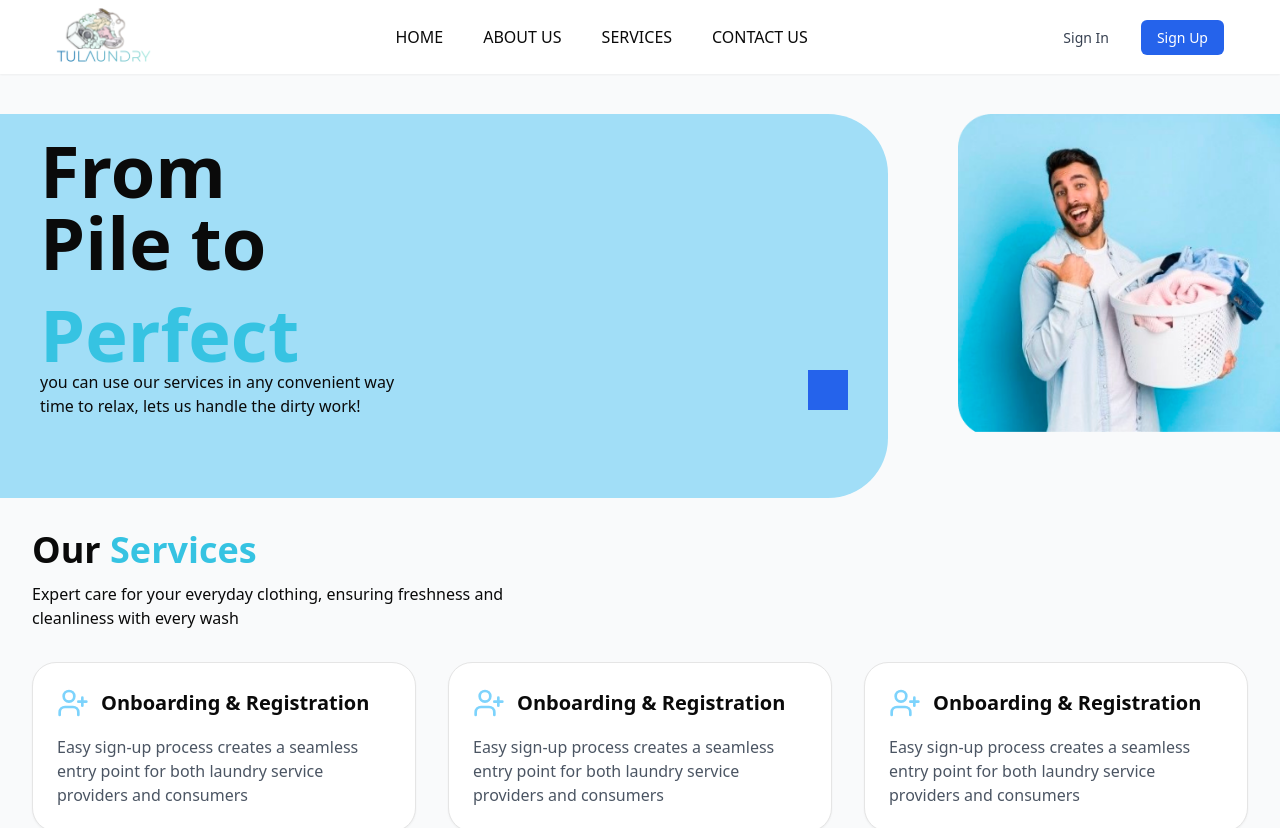
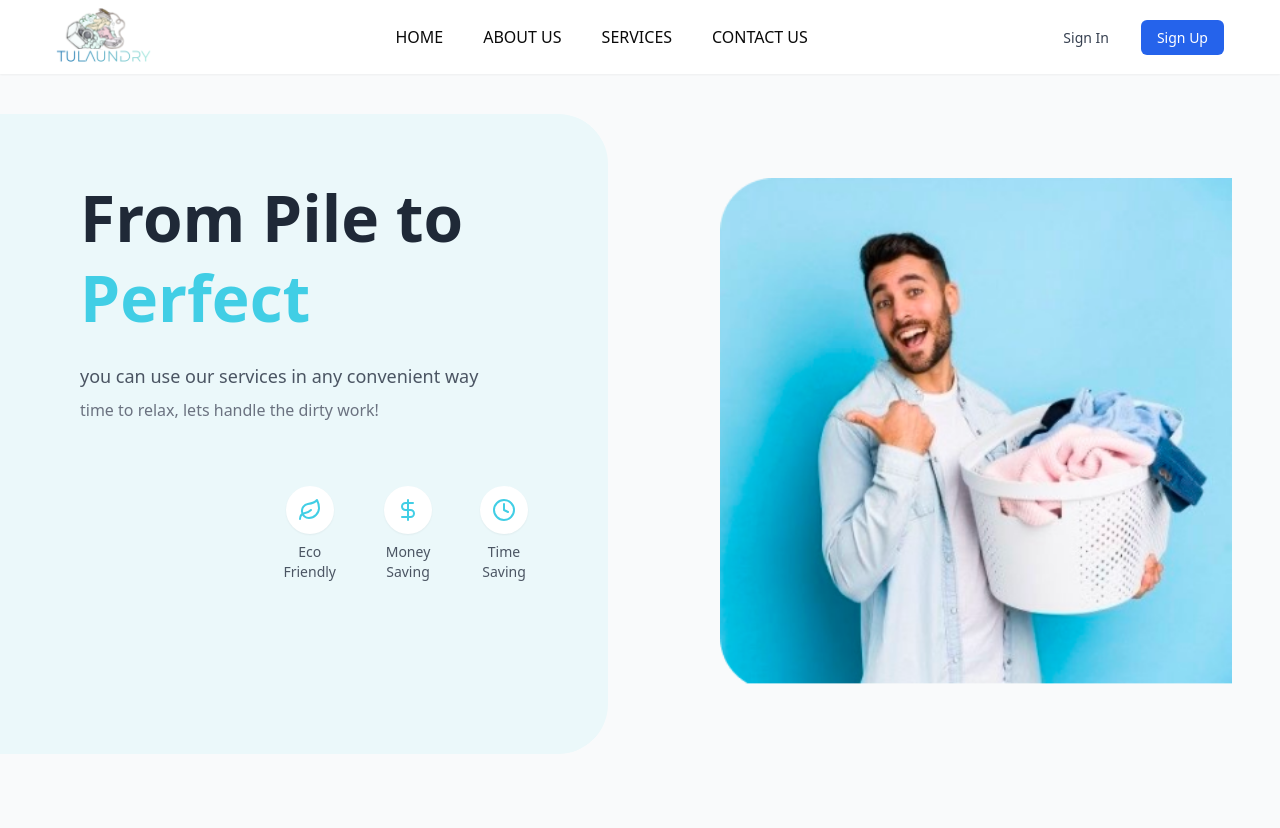
Before and after one commit to Aristocratjnr/Consumer-dashboard, a Next.js app: page /LandingPage in a window 1280 px wide. Shown: the top 828 px of the page. Built offline with nearby package versions, Linux system fonts and the light colour scheme.

Commit message:
TP-20: feat: redesign HeroSection with improved layout and feature icons

```diff
--- a/src/components/HomePage/HeroSection.tsx
+++ b/src/components/HomePage/HeroSection.tsx
@@ -1,37 +1,65 @@
-import Image from "next/image";
+import Image from "next/image"
+import { Clock, Leaf, DollarSign } from 'lucide-react'
+import Link from "next/link"
 
 export default function HeroSection() {
   return (
-    <div id="home" className="mt-10 flex">
-      {/* Text */}
-      <div className="items-start rounded-br-[60px] rounded-tr-[60px] bg-[#A1DEF7]">
-        <div className="pr-[34rem]">
-          <p className="mt-5 px-10 text-7xl font-extrabold">From Pile to</p>
-          <p className="mt-5 px-10 text-7xl font-extrabold text-[#36C3E2]">
-            Perfect
+    <div className="min-h-screen">
+
+      {/* Hero Section */}
+      <div className="mt-10 flex flex-col lg:flex-row items-center">
+        <div className="bg-[#EBF8FA] flex-1 min-h-[80vh] lg:min-h-[80vh] rounded-r-[50px] overflow-hidden lg:w-[95%]">
+          <div className="container mx-auto px-6 lg:px-20 pt-16">
+            <div className="max-w-xl">
+              <h1 className="text-[4rem] leading-tight font-bold text-gray-800 mb-6">
+                From Pile to{' '}
+                <span className="text-[#41CEE5] block">Perfect</span>
+              </h1>
+              <p className="text-gray-600 text-lg mb-2">
+                you can use our services in any convenient way
+              </p>
+              <p className="text-gray-500">
+                time to relax, lets handle the dirty work!
               </p>
             </div>
 
-        {/* Description */}
-        <div className="flex h-32 justify-between px-10">
-          <div className="">
-            <p>you can use our services in any convenient way</p>
-            <p>time to relax, lets us handle the dirty work!</p>
+            {/* Feature Icons */}
+            <div className="flex items-center justify-end gap-12 mt-16">
+              <div className="text-center flex flex-col items-center">
+                <div className="bg-white w-12 h-12 rounded-full flex items-center justify-center mb-2 shadow-sm">
+                  <Leaf className="h-6 w-6 text-[#41CEE5]" />
                 </div>
-          {/* ICONS */}
-          <div className="h-10 w-10 bg-blue-600"></div>
+                <p className="text-sm text-gray-600 whitespace-nowrap">Eco<br />Friendly</p>
+              </div>
+              <div className="text-center flex flex-col items-center">
+                <div className="bg-white w-12 h-12 rounded-full flex items-center justify-center mb-2 shadow-sm">
+                  <DollarSign className="h-6 w-6 text-[#41CEE5]" />
+                </div>
+                <p className="text-sm text-gray-600 whitespace-nowrap">Money<br />Saving</p>
+              </div>
+              <div className="text-center flex flex-col items-center">
+                <div className="bg-white w-12 h-12 rounded-full flex items-center justify-center mb-2 shadow-sm">
+                  <Clock className="h-6 w-6 text-[#41CEE5]" />
+                </div>
+                <p className="text-sm text-gray-600 whitespace-nowrap">Time<br />Saving</p>
+              </div>
+            </div>
           </div>
         </div>
 
-      {/* Image */}
-      <div className="ml-[70px] items-end">
+        {/* Image Section */}
+        <div className="flex-1 flex items-center justify-center lg:pl-16">
+          <div className="relative w-full max-w-lg aspect-square">
             <Image
               src="/images/landing-image.png"
-          width={382}
-          height={382}
-          alt="landing-image"
+              alt="Laundry Service"
+              fill
+              className="object-cover"
+              priority
             />
           </div>
         </div>
-  );
+      </div>
+    </div>
+  )
 }
```
Lines whose indentation alone changed are shown as unchanged.
